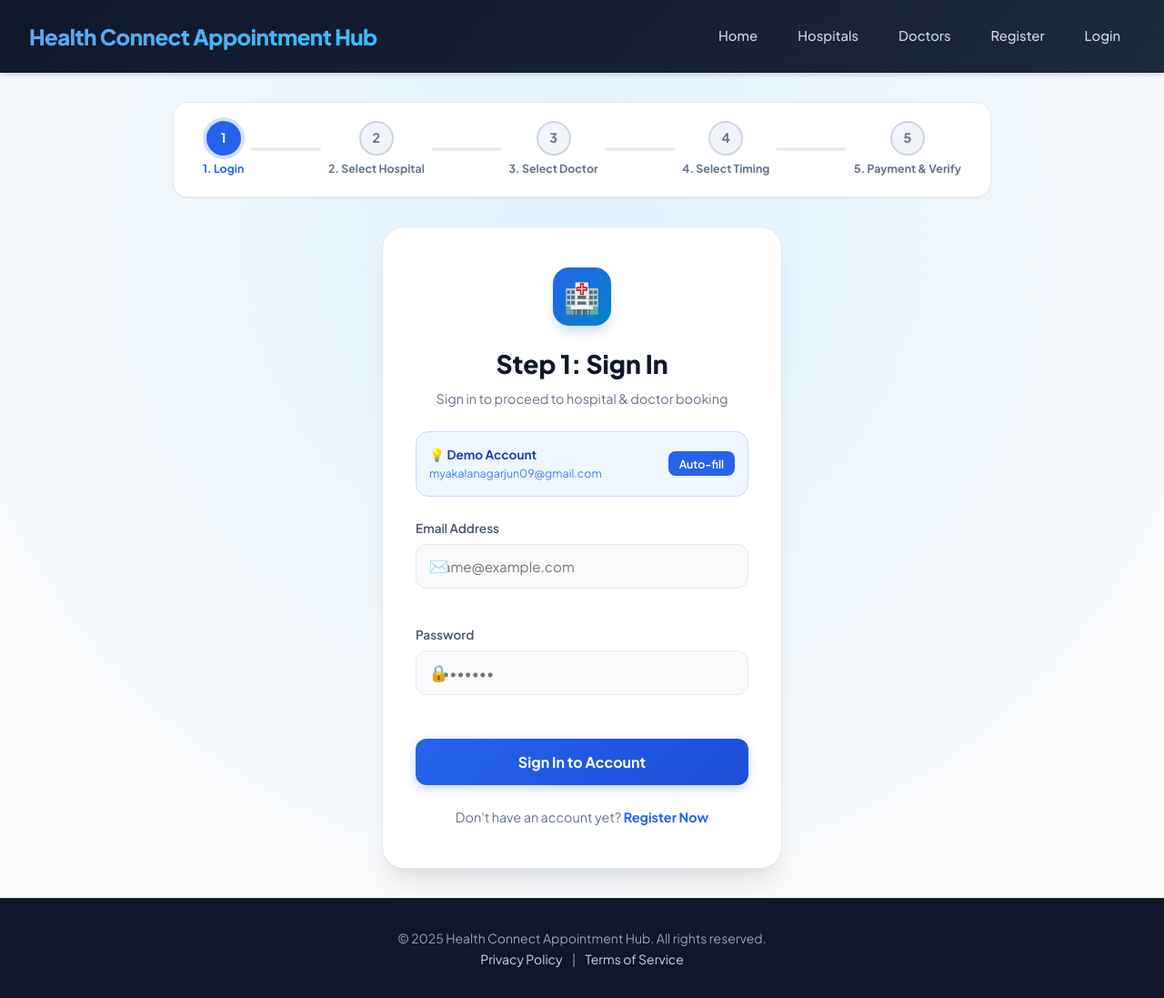
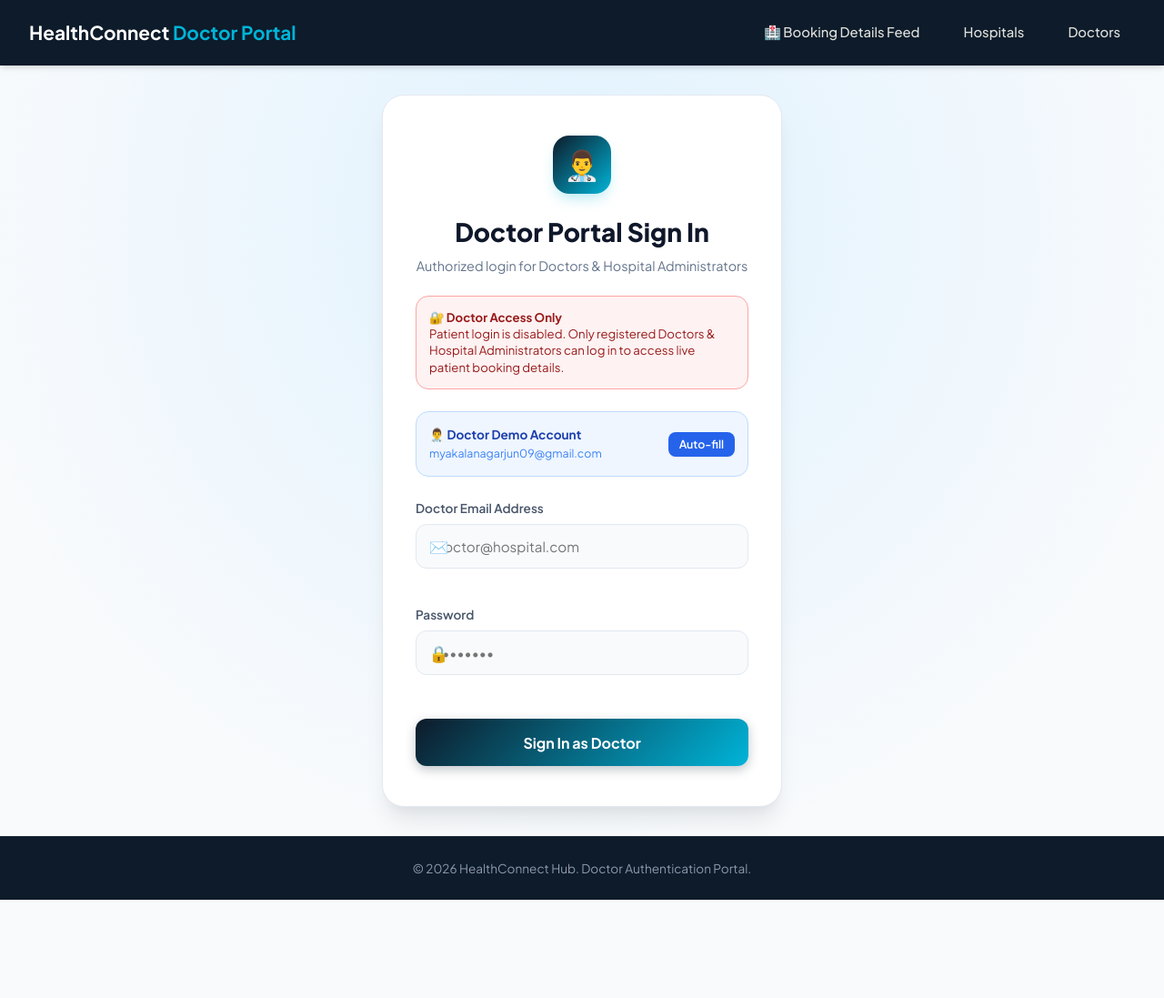
Before and after one commit to naga-012/Health_connect_Doctor, a website: page public/login.html in a window 1280 px wide. Shown: the whole page at 91% size. After the commit the page ends 989 px from the top, so only its background shows below. Drawn offline with Linux system fonts and the light colour scheme.

Commit message:
Restrict login authentication to certified Doctors and Hospital Administrators only

```diff
--- a/public/login.html
+++ b/public/login.html
@@ -3,7 +3,7 @@
 <head>
   <meta charset="UTF-8">
   <meta name="viewport" content="width=device-width, initial-scale=1.0">
-  <title>Login - Health Connect Hub</title>
+  <title>Doctor & Admin Login - HealthConnect Hub</title>
   <link rel="stylesheet" href="style.css">
   <style>
     .auth-wrapper {
@@ -29,7 +29,7 @@
     .brand-icon {
       width: 64px;
       height: 64px;
-      background: linear-gradient(135deg, #2563eb 0%, #0284c7 100%);
+      background: linear-gradient(135deg, #0d1b2a 0%, #00b4d8 100%);
       color: #ffffff;
       border-radius: 18px;
       display: inline-flex;
@@ -37,7 +37,19 @@
       justify-content: center;
       font-size: 2rem;
       margin-bottom: 1.25rem;
-      box-shadow: 0 8px 16px -4px rgba(37, 99, 235, 0.3);
+      box-shadow: 0 8px 16px -4px rgba(0, 180, 216, 0.3);
+    }
+
+    .doctor-notice {
+      background: #fef2f2;
+      border: 1.5px solid #fca5a5;
+      border-radius: 14px;
+      padding: 0.875rem;
+      margin-bottom: 1.5rem;
+      font-size: 0.825rem;
+      color: #991b1b;
+      text-align: left;
+      line-height: 1.4;
     }
 
     .demo-banner {
@@ -63,12 +75,6 @@
       font-size: 0.775rem;
       font-weight: 600;
       cursor: pointer;
-      box-shadow: none;
-    }
-
-    .demo-btn:hover {
-      background: #1d4ed8;
-      transform: none;
     }
 
     .input-group {
@@ -101,8 +107,8 @@
 
     .input-wrapper input:focus {
       background: #ffffff;
-      border-color: #2563eb;
-      box-shadow: 0 0 0 4px rgba(37, 99, 235, 0.12);
+      border-color: #00b4d8;
+      box-shadow: 0 0 0 4px rgba(0, 180, 216, 0.12);
     }
 
     .input-icon {
@@ -121,77 +127,60 @@
       font-weight: 700;
       border-radius: 12px;
       margin-top: 0.5rem;
-      background: linear-gradient(135deg, #2563eb 0%, #1d4ed8 100%);
-      box-shadow: 0 4px 12px rgba(37, 99, 235, 0.25);
+      background: linear-gradient(135deg, #0d1b2a 0%, #00b4d8 100%);
+      color: white;
+      border: none;
+      cursor: pointer;
+      box-shadow: 0 4px 12px rgba(13, 27, 42, 0.25);
     }
 
     .auth-submit-btn:hover {
       transform: translateY(-2px);
-      box-shadow: 0 6px 16px rgba(37, 99, 235, 0.35);
+      box-shadow: 0 6px 16px rgba(13, 27, 42, 0.35);
     }
   </style>
 </head>
 
 <body>
 
-<header>
-  <h1 class="heading">Health Connect Appointment Hub</h1>
-  <nav>
-    <a href="index.html">Home</a>
-    <a href="hospitals.html">Hospitals</a>
-    <a href="doctors.html">Doctors</a>
-    <a href="register.html">Register</a>
-    <a href="login.html">Login</a>
+<header style="background: #0d1b2a; padding: 1rem 2rem; color: white; display: flex; justify-content: space-between; align-items: center;">
+  <div style="font-size: 1.3rem; font-weight: 700;">
+    HealthConnect <span style="color: #00b4d8;">Doctor Portal</span>
+  </div>
+  <nav style="display: flex; gap: 1rem;">
+    <a href="/" style="color: #e0e1dd; text-decoration: none;">🏥 Booking Details Feed</a>
+    <a href="hospitals.html" style="color: #e0e1dd; text-decoration: none;">Hospitals</a>
+    <a href="doctors.html" style="color: #e0e1dd; text-decoration: none;">Doctors</a>
   </nav>
 </header>
 
-<main class="auth-wrapper" style="flex-direction: column;">
-  <!-- 5-STEP APPOINTMENT BOOKING STEPPER -->
-  <div class="stepper-container">
-    <div class="stepper">
-      <div class="step-item active" onclick="location.href='/login.html'">
-        <div class="step-icon">1</div>
-        <div class="step-label">1. Login</div>
-      </div>
-      <div class="step-item" onclick="location.href='/hospitals.html'">
-        <div class="step-icon">2</div>
-        <div class="step-label">2. Select Hospital</div>
-      </div>
-      <div class="step-item" onclick="location.href='/doctors.html'">
-        <div class="step-icon">3</div>
-        <div class="step-label">3. Select Doctor</div>
-      </div>
-      <div class="step-item" onclick="location.href='/doctors.html'">
-        <div class="step-icon">4</div>
-        <div class="step-label">4. Select Timing</div>
-      </div>
-      <div class="step-item" onclick="location.href='/doctors.html'">
-        <div class="step-icon">5</div>
-        <div class="step-label">5. Payment & Verify</div>
-      </div>
+<main class="auth-wrapper">
+  <div class="auth-card">
+    <div class="brand-icon">👨‍⚕️</div>
+    <h1 style="font-size: 1.75rem; font-weight: 800; color: #0f172a; margin-bottom: 0.25rem;">Doctor Portal Sign In</h1>
+    <p style="color: #64748b; font-size: 0.9rem; margin-bottom: 1.25rem;">Authorized login for Doctors & Hospital Administrators</p>
+
+    <!-- Doctor Notice -->
+    <div class="doctor-notice">
+      <strong>🔐 Doctor Access Only</strong><br>
+      Patient login is disabled. Only registered Doctors & Hospital Administrators can log in to access live patient booking details.
     </div>
-  </div>
 
-  <div class="auth-card">
-    <div class="brand-icon">🏥</div>
-    <h1 style="font-size: 1.75rem; font-weight: 800; color: #0f172a; margin-bottom: 0.25rem;">Step 1: Sign In</h1>
-    <p style="color: #64748b; font-size: 0.9rem; margin-bottom: 1.5rem;">Sign in to proceed to hospital & doctor booking</p>
-
-    <!-- Quick Autofill Demo Banner -->
+    <!-- Quick Doctor Autofill Demo Banner -->
     <div class="demo-banner">
       <div>
-        <strong>💡 Demo Account</strong>
+        <strong>👨‍⚕️ Doctor Demo Account</strong>
         <div style="font-size: 0.775rem; color: #3b82f6;">myakalanagarjun09@gmail.com</div>
       </div>
-      <button class="demo-btn" onclick="autofillDemo()">Auto-fill</button>
+      <button class="demo-btn" onclick="autofillDoctorDemo()">Auto-fill</button>
     </div>
 
     <form id="loginForm">
       <div class="input-group">
-        <label for="emailInput">Email Address</label>
+        <label for="emailInput">Doctor Email Address</label>
         <div class="input-wrapper">
           <span class="input-icon">✉️</span>
-          <input type="email" id="emailInput" name="email" placeholder="name@example.com" required>
+          <input type="email" id="emailInput" name="email" placeholder="doctor@hospital.com" required>
         </div>
       </div>
 
@@ -203,25 +192,20 @@
         </div>
       </div>
 
-      <button type="submit" id="loginBtn" class="auth-submit-btn">Sign In to Account</button>
+      <button type="submit" id="loginBtn" class="auth-submit-btn">Sign In as Doctor</button>
     </form>
-
-    <div style="margin-top: 1.5rem; font-size: 0.9rem; color: #64748b;">
-      Don't have an account yet? <a href="register.html" style="color: #2563eb; font-weight: 700; text-decoration: none;">Register Now</a>
-    </div>
   </div>
 </main>
 
-<footer>
-  <p>© 2025 Health Connect Appointment Hub. All rights reserved.</p>
-  <p><a href="privacy.html">Privacy Policy</a> | <a href="terms.html">Terms of Service</a></p>
+<footer style="background: #0d1b2a; color: #8d99ae; padding: 1.5rem; text-align: center; font-size: 0.85rem;">
+  <p>© 2026 HealthConnect Hub. Doctor Authentication Portal.</p>
 </footer>
 
 <script>
 const form = document.getElementById("loginForm");
 const btn = document.getElementById("loginBtn");
 
-function autofillDemo() {
+function autofillDoctorDemo() {
   document.getElementById("emailInput").value = "myakalanagarjun09@gmail.com";
   document.getElementById("passwordInput").value = "Password123!";
 }
@@ -233,7 +217,7 @@ form.addEventListener("submit", async (e) => {
   const password = document.getElementById("passwordInput").value;
 
   btn.disabled = true;
-  btn.innerText = "Authenticating...";
+  btn.innerText = "Verifying Doctor Credentials...";
 
   try {
     const res = await fetch("/login", {
@@ -245,29 +229,30 @@ form.addEventListener("submit", async (e) => {
     const text = await res.text();
 
     if (!res.ok) {
-      alert("Login Failed: " + text);
+      alert("Doctor Authentication Failed: " + text);
       btn.disabled = false;
-      btn.innerText = "Sign In to Account";
+      btn.innerText = "Sign In as Doctor";
       return;
     }
 
     const data = JSON.parse(text);
 
-    // Save session details
+    // Save doctor session
     localStorage.setItem("userId", data.userId);
-    localStorage.setItem("name", data.name || "");
+    localStorage.setItem("name", data.name || "Doctor Admin");
     localStorage.setItem("email", data.email || "");
+    localStorage.setItem("role", "doctor");
 
-    alert("Login Successful ✅");
+    alert("Doctor Authentication Successful ✅ Welcome to Hospital-Wise Booking Details!");
 
-    // Redirect to Hospitals Directory
-    window.location.href = "/hospitals.html";
+    // Redirect to Hospital-Wise Booking Details Homepage
+    window.location.href = "/";
 
   } catch (err) {
     console.error("Login error:", err);
     alert("Connection error. Please try again.");
     btn.disabled = false;
-    btn.innerText = "Sign In to Account";
+    btn.innerText = "Sign In as Doctor";
   }
 });
 </script>
```
Also changed, not shown: server/server.js (+22 -10 lines).
